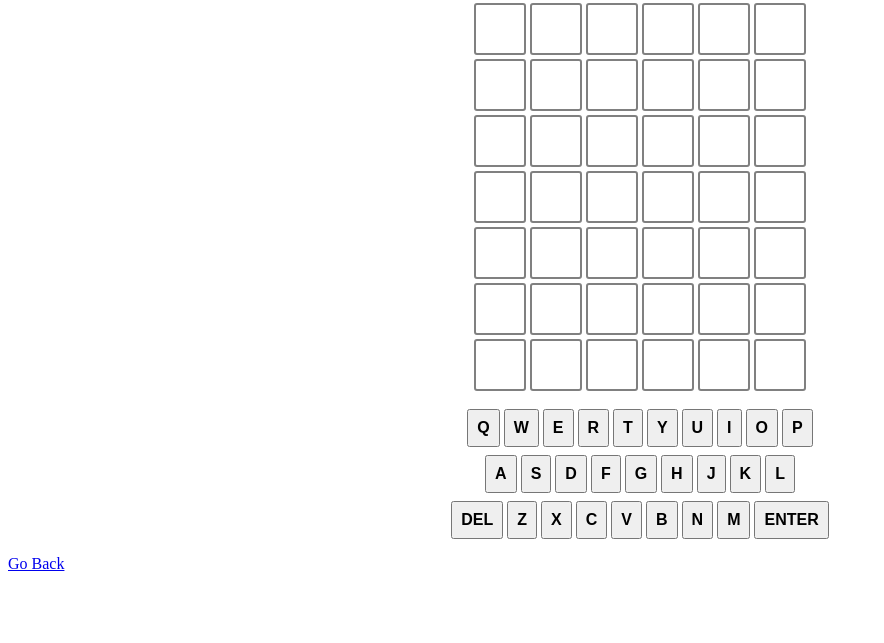
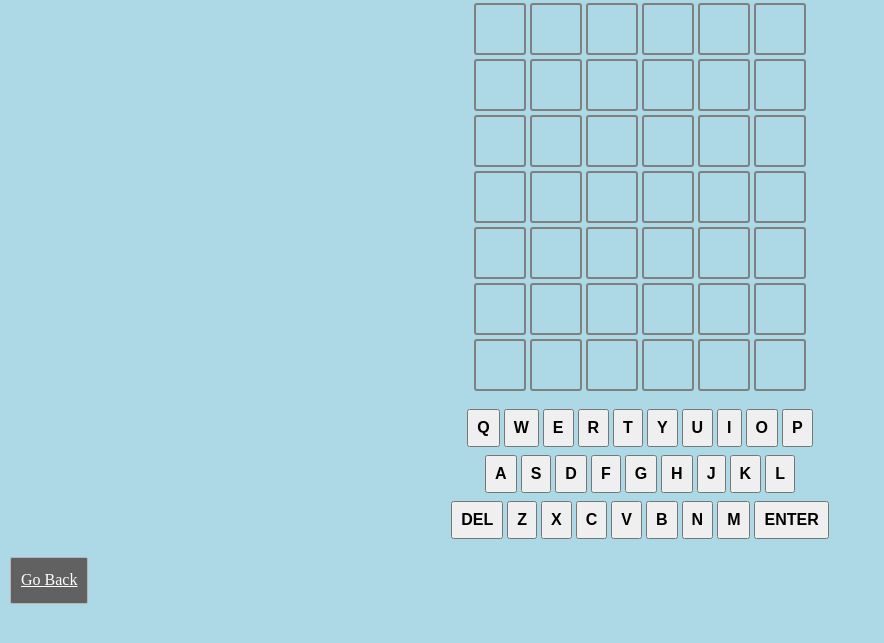
Before and after one commit to Mukund676/mukund.github.io, a website with bundled scripts: page sixletter.html in a window 1280 px wide. Shown: the part 79-722 px from the top of the page, without its empty margins (0-884 px from the left). Built offline with nearby package versions, Linux system fonts and the light colour scheme.

Commit message:
changed css fricking finally

```diff
--- a/sixletter.html
+++ b/sixletter.html
@@ -54,7 +54,7 @@
             <button class="keyboard-button">Enter</button>
         </div>
     </div>
-    <div><a href="./index.html">Go Back</a> </div>
+    <div class='links'><a href="./index.html">Go Back</a> </div>
     <script
         src="https://code.jquery.com/jquery-3.6.0.min.js"
         integrity="sha256-/xUj+3OJU5yExlq6GSYGSHk7tPXikynS7ogEvDej/m4="
--- a/style.css
+++ b/style.css
@@ -1,3 +1,6 @@
+body {
+  background-color: lightblue;
+}
 h1 {
     text-align: center;
 }
@@ -53,3 +56,23 @@ h1 {
     cursor: pointer;
     text-transform: uppercase;
   }
+
+  .links {
+    margin: auto;
+    width: auto;
+    font-size: 1em;
+    color: #ffffff;
+    display: inline-flex;
+    flex: 0 0 auto;
+    align-items: center;
+    min-height: 45px;
+    padding: 0 10px;
+    border-radius: 2px;
+    border: 1px solid #b5b5b5;
+    background-color: #616161;
+    margin: 2px;
+  }
+
+  a {
+    color:white;
+  }
```
Also changed, not shown: fiveletter.html (+1 -1 lines), index.html (+2 -2 lines).
